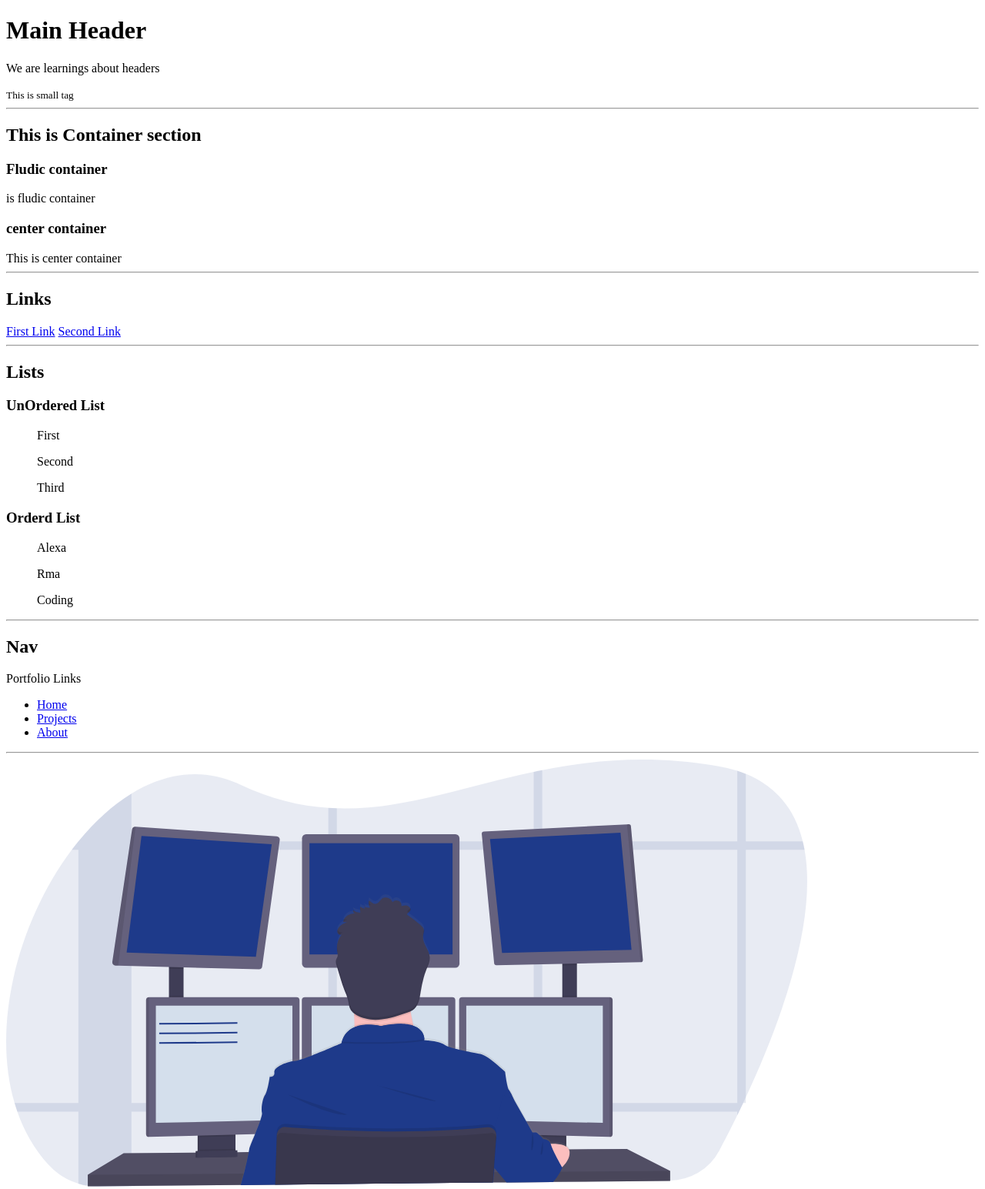
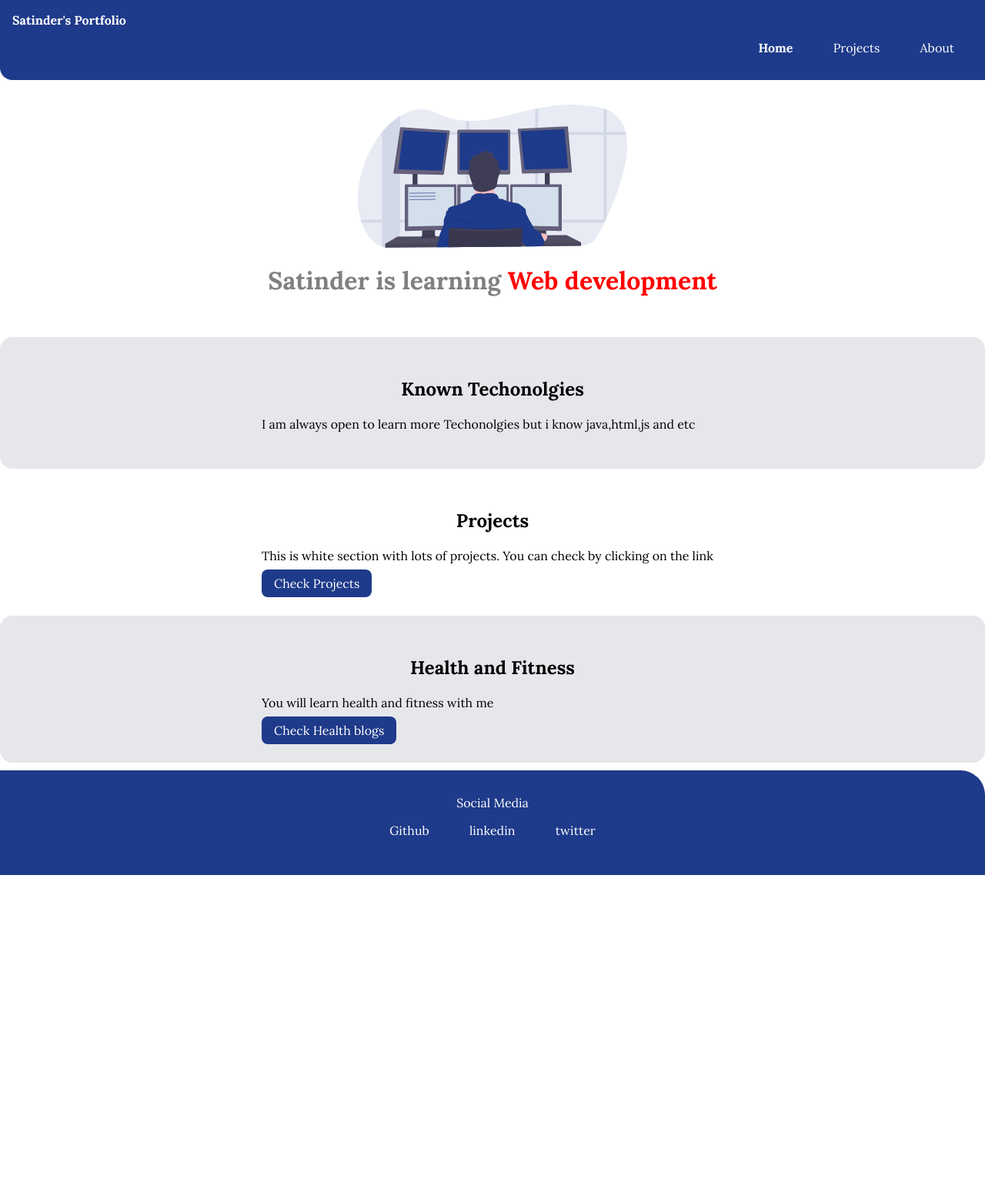
Before and after one commit to satinder36/satinderPortfolio, a plain HTML site: page index.html in a window 1280 px wide. Shown: the top 1545 px of the page at 77% size. After the commit the page ends 1137 px from the top, so only its background shows below. Drawn offline with Linux system fonts and the light colour scheme.

Commit message:
doc- added more links and info

```diff
--- a/index.html
+++ b/index.html
@@ -1,94 +1,66 @@
 <!DOCTYPE html>
 <html lang="en">
-
 <head>
     <meta charset="UTF-8">
+    <meta http-equiv="X-UA-Compatible" content="IE=edge">
     <meta name="viewport" content="width=device-width, initial-scale=1.0">
-    <title>Satinder Portfolio</title>
+    <title>Document</title>
+    <link href="style.css" rel="stylesheet">
 </head>
+<body>
 
-<body>
-    <!-- Hi This is testing site!!!
-    <p>Hello Satinder here</p>
-    <p>I work in Mokxa as a software developer and I am learning JS,git and Hosting from online lectures</p>
-    <p>I have worked on Baltimore record management, QR code training attendance and many more projects</p>
-    <p> I shoould make new projects and get fit this year</p> -->
-    <h1> Main Header</h1>
-    <p>We are learnings about headers</p>
-    <small>This is small tag</small>
-    <hr>
-    <h2> This is Container section</h2>
-
-    <h3>Fludic container</h3>
-    <div> is fludic container</div>
-
-    <h3> center container</h3>
-    <div> This is center container</div>
-
-    <hr>
-
-    <h2>Links</h2>
-    <a href="somelink">First Link</a>
-    <a href="seconflink">Second Link</a>
-
-    <hr>
-    <h2>Lists</h2>
-
-    <h3>UnOrdered List </h3>
-    <ul>First</ul>
-    <ul>Second</ul>
-    <ul>Third</ul>
-
-    <h3>Orderd List</h3>
-    <ol>Alexa</ol>
-    <ol>Rma</ol>
-    <ol>Coding</ol>
-
-    <hr>
-
-    <h2>Nav</h2>
-
-    <nav>
-        <div>Portfolio Links</div>
-        <ul>
-            <li>
-                <a href="home">Home</a>
+    <nav class="navigation container">
+        <div class="nav-brand" > Satinder's Portfolio</div>
+        <ul class="list-non-bullet nav-pill">
+            <li class="list-inline">
+                <a class="link link-active" href="/">Home</a>
             </li>
-            <li>
-                <a href="projects">Projects</a>
+            <li class="list-inline">
+                <a  class="link" href="projects.html">Projects</a>
             </li>
-            <li>
-                <a href="/about">About</a>
+            <li class="list-inline">
+                <a class="link" href="/about.html">About</a>
             </li>
         </ul>
     </nav>
 
-    <hr>
-    <header>
-        <img src="images/programming.svg">
-        <h1> Heading inside hero</h1>
+    <header class="hero">
+        <img class="hero-img" src="images/programming.svg">
+        <h1 class="hero-heading"> Satinder is learning <span class="heading-span">Web development</span> </h1>
     </header>
-    <hr>
+    <section class="section gray">
+        <div class="container container-center">
 
-    <h2>Secitons</h2>
-    <section>
-        <h3>white section</h3>
-        <p> This is white section</p>
+        <h1> Known Techonolgies</h1>
+        <p> I am always open to learn more Techonolgies but i know java,html,js and etc</p>
+    </div>
+    </section>
+    <section class="section">
+        <div class="container container-center">
+        <h1>Projects</h1>
+        <p> This is white section with lots of projects. You can check by clicking on the link</p>
+        <a  class="link link-primary"href="projects.html">Check Projects</a>
 
-        <h3> Gray section</h3>
-        <p> This the gray section</p>
+    </div>
+    </section>
+    <section class="section gray">
+        <div class="container container-center">
 
+        <h1> Health and Fitness</h1>
+        <p> You will learn health and fitness with me </p>
+        <a class="link link-primary" href="healtandfitness.html">Check Health blogs</a>
+    </div>
     </section>
-<hr>
-<h2>Footers</h2>
-    <footer>
-        <div> Some heading inside footer</div>
-        <ul>
-            <li>FB</li>
-            <li>twitter</li>
+    <footer class="footer">
+        <div class="footer-header">Social Media</div>
+        <ul class="list-non-bullet" >
+            <li class="list-inline">
+                <a class="link" href="github" >Github</a></li>
+                <li class="list-inline">
+                    <a class="link" href="linkedin">linkedin</a></li>
+            <li class="list-inline">
+                <a class="link" href="twitter">twitter</a></li>
         </ul>
     </footer>
 </body>
-
-
 </html>
--- /dev/null
+++ b/style.css
@@ -0,0 +1,123 @@
+@import url('https://fonts.googleapis.com/css2?family=Lora:wght@400;700&display=swap');
+body{
+    font-family: 'Lora', serif;
+    margin: 0px;
+}
+
+:root{
+    --primary-color:#1E3A8A;
+    --heading-color:gray;
+    --section-color:#E5E7EB;
+}
+hr{
+    margin:2rem 0rem;
+}
+
+.container{
+    padding: 0rem 1rem;
+}
+
+.container-fluid{
+
+}
+
+.container-center{
+    max-width: 600px;
+    margin:auto
+}
+.link{
+    text-decoration: none;
+    padding:0.5rem 1rem;
+}
+
+
+.link-primary{
+    background-color:var(--primary-color);
+    border-radius:0.5rem;
+    color:white;
+
+}
+
+.link-secondary{
+    color:var(--primary-color);
+    border-radius:0.5rem;
+    border: 1px solid var(--primary-color);
+}
+
+.list-non-bullet{
+    list-style: none;
+}
+
+.list-inline{
+    display: inline;
+    padding: 0rem 0.5rem;
+}
+
+.navigation {
+    background-color: var(--primary-color);
+    color: white;
+    padding: 1rem;
+    border-bottom-left-radius: 1rem;
+}
+
+.navigation .link{
+    color:white;
+}
+
+.nav-brand{
+    font-weight: bold;
+}
+.navigation .nav-pill{
+    text-align: right;
+}
+.link-active{
+    font-weight:bold;
+}
+
+.hero{
+    padding:2rem;
+}
+
+.hero .hero-img{
+    max-width: 350px;
+    display:block;
+    margin: auto;
+}
+
+.hero .hero-heading{
+    color:var(--heading-color);
+    text-align: center;
+}
+
+.heading-span{
+    color:red;
+}
+
+.section h1{
+    text-align: center;
+}
+
+.section{
+    padding: 2rem;
+}
+
+.gray{
+background-color: var(--section-color);
+border-radius: 1rem;
+}
+
+.footer{
+    background-color: var(--primary-color);
+    padding: 2rem 0rem;
+    color:white;
+    border-top-right-radius: 2rem;
+    text-align: center;
+    margin-top: 10px;
+}
+
+.footer .link{
+    color:white;
+}
+.footer ul{
+    padding-inline-start:0px;
+}
```
Also changed, not shown: lib/component.html (added, +153 -0 lines), about.html (added), healtandfitness.html (added), projects.html (added).
